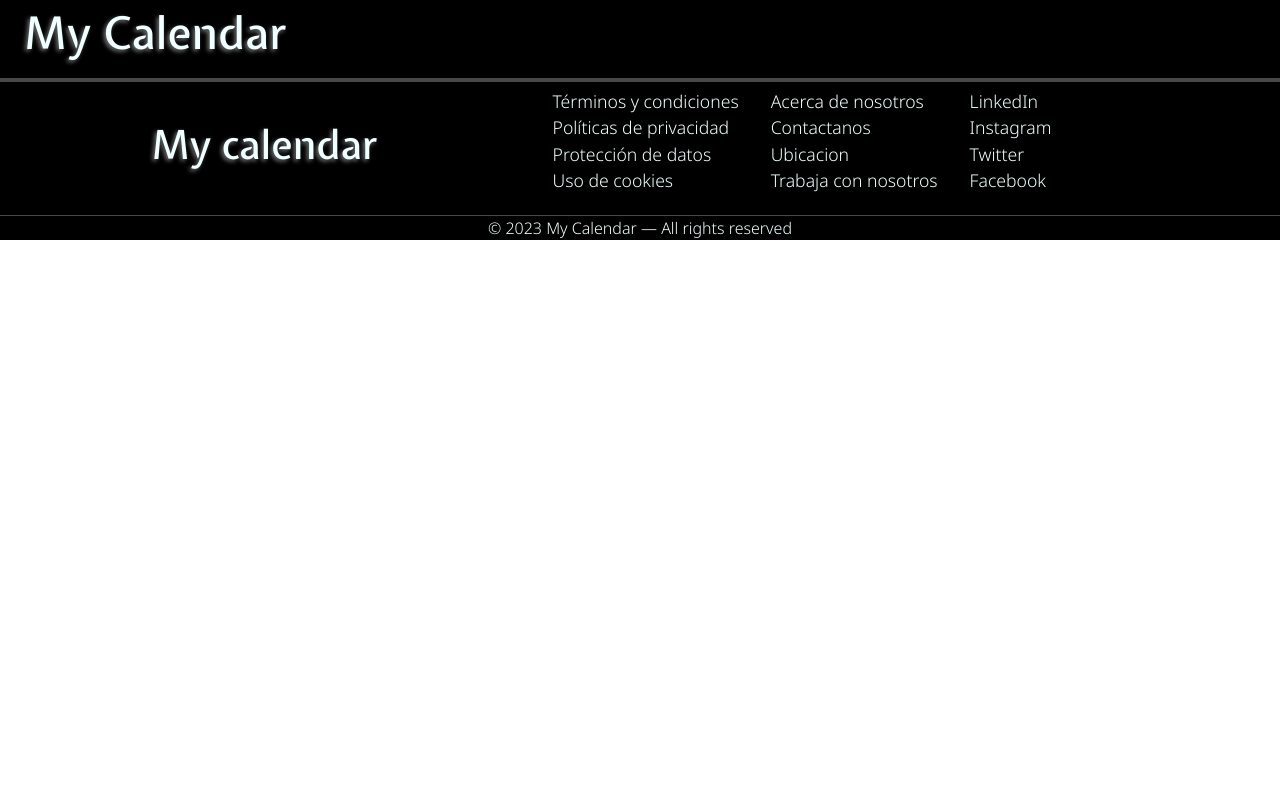
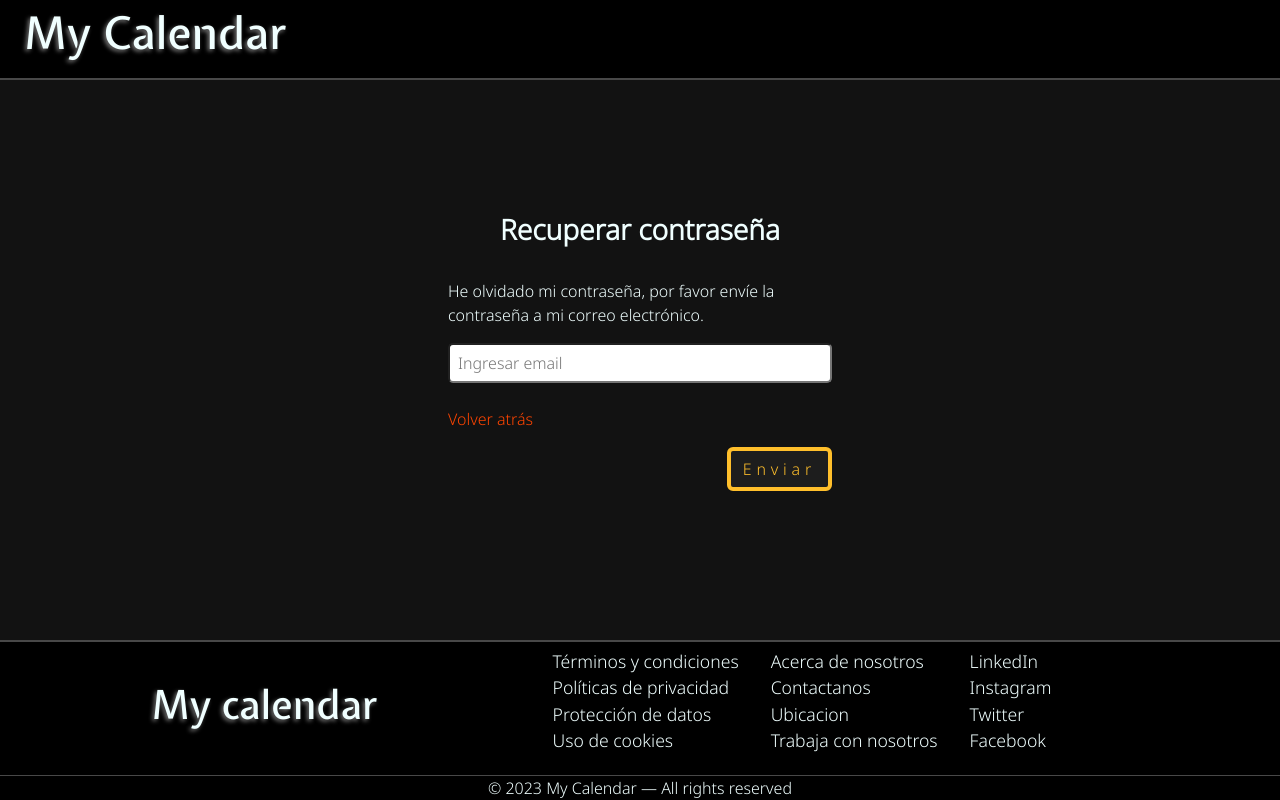
Before and after one commit to SantiagoTonin/CalendarFront, a React (Create React App) app: page /passwordRecovery in a window 1280 px wide. Built offline with nearby package versions, Linux system fonts and the light colour scheme.

Commit message:
pagina recuperar contraseña creada y funcionando

```diff
--- a/src/components/loginForm/LoginForm.js
+++ b/src/components/loginForm/LoginForm.js
@@ -92,7 +92,7 @@ const LoginForm = () => {
         <p>{errors.password?.message}</p>
         {errorMessage && <p className="errorMessage">{errorMessage}</p>}
         <div className="redirectContainer">
-          <a href="./error404">¿Olvidaste tu contraseña?</a>
+          <a href="./passwordRecovery">¿Olvidaste tu contraseña?</a>
           <a href="./register">
             ¿No tienes cuenta? Crea una<span> aquí</span>
           </a>
--- /dev/null
+++ b/src/components/passRecoveryForm/PassRecoveryForm.js
@@ -0,0 +1,97 @@
+import { Button } from "react-bootstrap";
+import { useState, useEffect } from "react";
+import { useForm } from "react-hook-form";
+import "./passRecovery.css";
+import axiosInstance from "../../config/axiosInit";
+
+const PassRecoveryForm = () => {
+  const {
+    register,
+    handleSubmit,
+    formState: { errors },
+  } = useForm({ defaultValues: { email: "" } });
+
+  const [errorMessage, setErrorMessage] = useState("");
+  const [successMessage, setSuccessMessage] = useState("");
+  const [focusedField, setFocusedField] = useState(null);
+
+  useEffect(() => {
+    const errorTimer = setTimeout(() => {
+      setErrorMessage("");
+    }, 4000);
+
+    const successTimer = setTimeout(() => {
+      setSuccessMessage("");
+    }, 4000);
+
+    return () => {
+      clearTimeout(errorTimer);
+      clearTimeout(successTimer);
+    };
+  }, [errorMessage, successMessage]);
+
+  const onSubmit = async (data) => {
+    try {
+      await axiosInstance.post("/user/recoveryPassword", data);
+      setSuccessMessage(
+        "Se ha enviado un correo con las instrucciones de recuperación."
+      );
+    } catch (error) {
+      if (error.response) {
+        setErrorMessage(error.response.data.message);
+      } else {
+        setErrorMessage("Hubo un error al procesar la solicitud.");
+      }
+    }
+  };
+
+  const handleBlur = (event) => {
+    setFocusedField(null);
+  };
+
+  const handleFocus = (field) => {
+    setFocusedField(field);
+  };
+
+  return (
+    <>
+      <form onSubmit={handleSubmit(onSubmit)} className="passRecoveryForm">
+        <label>
+          He olvidado mi contraseña, por favor envíe la contraseña a mi correo
+          electrónico.
+        </label>
+        <input
+          className={`mt-3 mb-2 ${focusedField === "email" ? "focused" : ""}`}
+          type="text"
+          placeholder="Ingresar email"
+          {...register("email", {
+            required: "Este campo es obligatorio.",
+            minLength: {
+              value: 8,
+              message: "El email debe tener al menos 8 caracteres",
+            },
+            pattern: {
+              value: /^[A-Za-z0-9._%+-]+@[A-Za-z0-9.-]+\.[A-Za-z]{2,}$/i,
+              message: "Formato de email inválido",
+            },
+          })}
+          onBlur={handleBlur}
+          onFocus={() => handleFocus("email")}
+        />
+        <p>{errors.email?.message}</p>
+        {errorMessage && <p className="errorMessage">{errorMessage}</p>}
+        {successMessage && <p className="successMessage">{successMessage}</p>}
+        <div className="passRedirectContainer">
+          <a href="./">Volver atrás</a>
+        </div>
+        <div className="formRecoveryBtnContainer">
+          <Button className="formRecoveryBtn" type="submit">
+            Enviar
+          </Button>
+        </div>
+      </form>
+    </>
+  );
+};
+
+export default PassRecoveryForm;
--- /dev/null
+++ b/src/components/passRecoveryForm/passRecovery.css
@@ -0,0 +1,79 @@
+.passRecoveryContainer {
+  height: auto;
+  min-height: calc(100vh - 15rem);
+  width: 100vw;
+  max-width: 100%;
+  display: flex;
+  flex-direction: column;
+  align-items: center;
+  justify-content: center;
+  background-color: var(--main-color);
+}
+
+.passRecoveryContainer > h3 {
+  color: azure;
+  font-weight: 800;
+  padding-bottom: 1.5rem;
+}
+
+.passRecoveryForm {
+  width: 30%;
+  height: auto;
+  display: flex;
+  flex-direction: column;
+  color: azure;
+}
+
+.passRecoveryForm > input {
+  padding-inline: 0.5rem;
+  border-radius: 5px;
+  height: 2.5rem;
+}
+
+.focused {
+  border: 5px solid var(--secondary-color);
+}
+
+.formRecoveryBtn {
+  width: auto;
+  background-color: var(--btn-color);
+  color: var(--secondary-color);
+  border: 4px solid var(--secondary-color);
+  letter-spacing: 0.3em;
+  font-weight: 400;
+}
+
+.formRecoveryBtn:is(:hover, :active, :focus, :disabled) {
+  background-color: var(--btn-color);
+  color: var(--btn-contrast);
+  border: 4px solid var(--btn-contrast);
+  transform: scale(95%);
+}
+
+.passRedirectContainer {
+  display: flex;
+  align-items: center;
+  justify-content: flex-start;
+}
+
+.passRedirectContainer > a {
+  text-decoration: none;
+  color: orangered;
+}
+
+.formRecoveryBtnContainer {
+  display: flex;
+  align-items: center;
+  justify-content: flex-end;
+  padding-block: 1rem;
+}
+
+@media (min-width: 245px) and (max-width: 576px) {
+  .passRecoveryContainer > h3 {
+    padding-top: 0.5rem;
+  }
+
+  .passRecoveryContainer > .passRecoveryForm {
+    width: auto;
+  }
+}
--- /dev/null
+++ b/src/pages/passrecovery/PassRecovery.js
@@ -0,0 +1,13 @@
+import PassRecoveryForm from "../../components/passRecoveryForm/PassRecoveryForm";
+import "../../components/passRecoveryForm/passRecovery.css";
+
+const PassRecovery = () => {
+    return (
+        <div className="passRecoveryContainer">
+            <h3>Recuperar contraseña</h3>
+            <PassRecoveryForm/>
+        </div>
+     );
+}
+
+export default PassRecovery;
--- a/src/routes/myRoutes.js
+++ b/src/routes/myRoutes.js
@@ -4,6 +4,7 @@ import Home from "../pages/home/Home";
 import Landing from "../pages/landingPage/Landing";
 import Login from "../pages/login/Login";
 import Register from "../pages/register/Register";
+import PassRecovery from "../pages/passrecovery/PassRecovery";
 import { Route, Routes, useLocation } from "react-router-dom";
 
 const MyRoutes = () => {
@@ -17,6 +18,7 @@ const MyRoutes = () => {
         <Route path="/register" element={<Register />} />
         <Route path="/home" element={<Home />} />
         <Route path="/abm" element={<Abm />} />
+        <Route path="/passwordRecovery" element={<PassRecovery />} />
       </Routes>
     </>
   );
```
